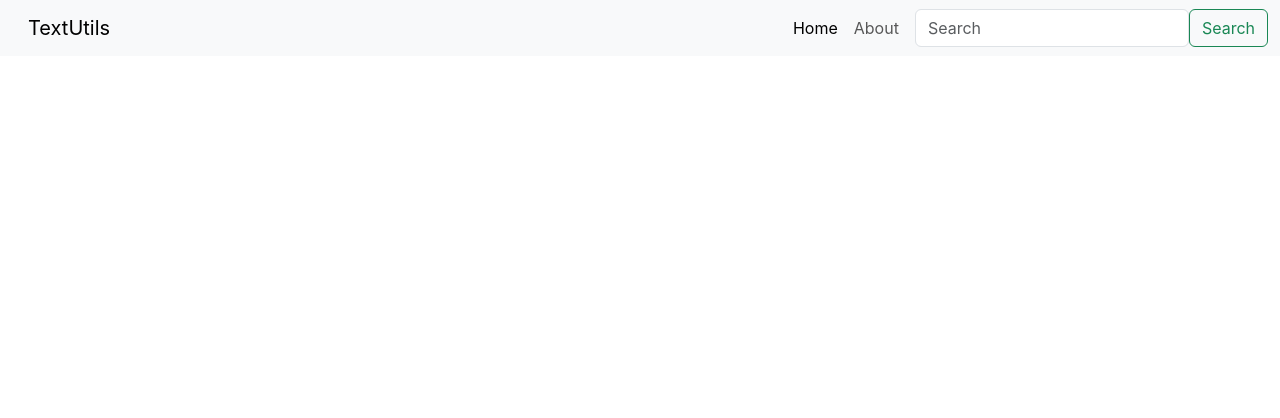
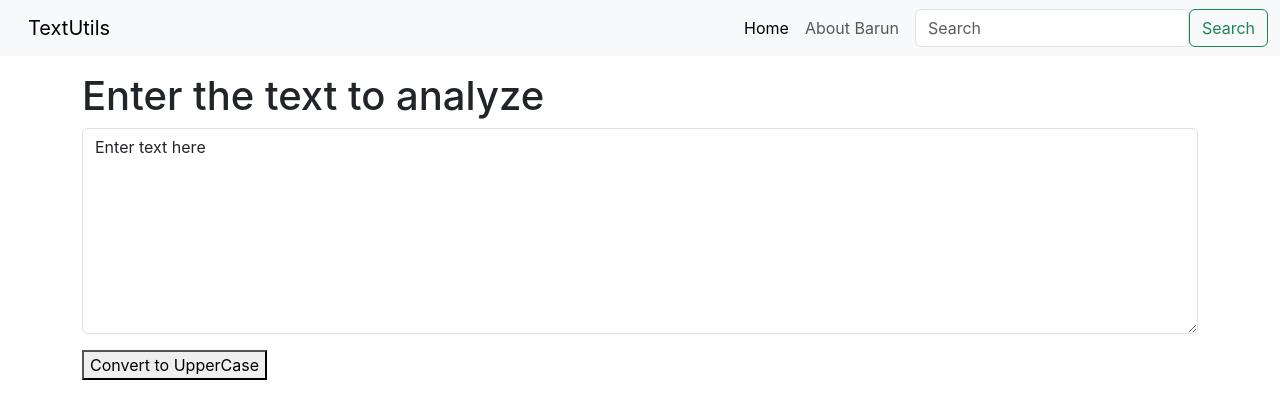
Before and after one commit to BarunAaryan/React_Harry, a React (Create React App) app: page / in a window 1280 px wide. Shown: the top 418 px of the page. Built offline with nearby package versions, Linux system fonts and the light colour scheme.

Commit message:
Learnt about state and made first app to convert uppercase to lower case using props, states and event listeners

```diff
--- a/src/App.js
+++ b/src/App.js
@@ -1,13 +1,18 @@
 import logo from './logo.svg';
 import './App.css';
 import Navbar from './components/Navbar';
+import TextForm from './components/TextForm';
 
 
 
 function App() {
   return (
   <>
-<Navbar title= "TextUtils"/>
+<Navbar title= "TextUtils" aboutText= "About Barun"/>
+<div className="container my-3">
+<TextForm heading="Enter the text to analyze"/>
+</div>
+
   </>
   );
 }
--- a/src/components/Navbar.js
+++ b/src/components/Navbar.js
@@ -1,4 +1,6 @@
 import React from 'react'
+import PropTypes from 'prop-types'
+
 
 export default function Navbar(props) {
   return (
@@ -15,7 +17,7 @@
           <a className="nav-link active" aria-current="page" href="/">Home</a>
         </li>
         <li className="nav-item">
-          <a className="nav-link" href="/">About</a>
+          <a className="nav-link" href="/">{props.aboutText}</a>
         </li>
       </ul>
       <form className="d-flex" role="search">
@@ -28,3 +30,10 @@
 
   )
 }
+Navbar.propTypes= {
+    title: PropTypes.string.isRequired,
+aboutText: PropTypes.string}
+Navbar.defaultProps={
+    title: 'Set title here',
+    aboutText: 'About text here'
+}
--- /dev/null
+++ b/src/components/TextForm.js
@@ -0,0 +1,24 @@
+import React , {useState} from 'react';
+
+
+
+export default function TextForm(props) {
+    const handleUpClick=()=>{
+      //  console.log("Uppercase was clicked" + text);
+        let newText= text.toUpperCase();
+        setText(newText);
+    }
+    const handleOnChange=(event)=>{
+        setText(event.target.value);
+    }
+    const [text, setText]= useState('Enter text here');
+  return (
+<div>
+    <h1>{props.heading}</h1>
+<div className="mb-3">
+  <textarea className="form-control" value={text} onChange={handleOnChange} id="MyBox" rows="8"></textarea>
+</div>
+<button className="button btn-primary" onClick={handleUpClick}>Convert to UpperCase</button>
+    </div>
+  )
+}
```
